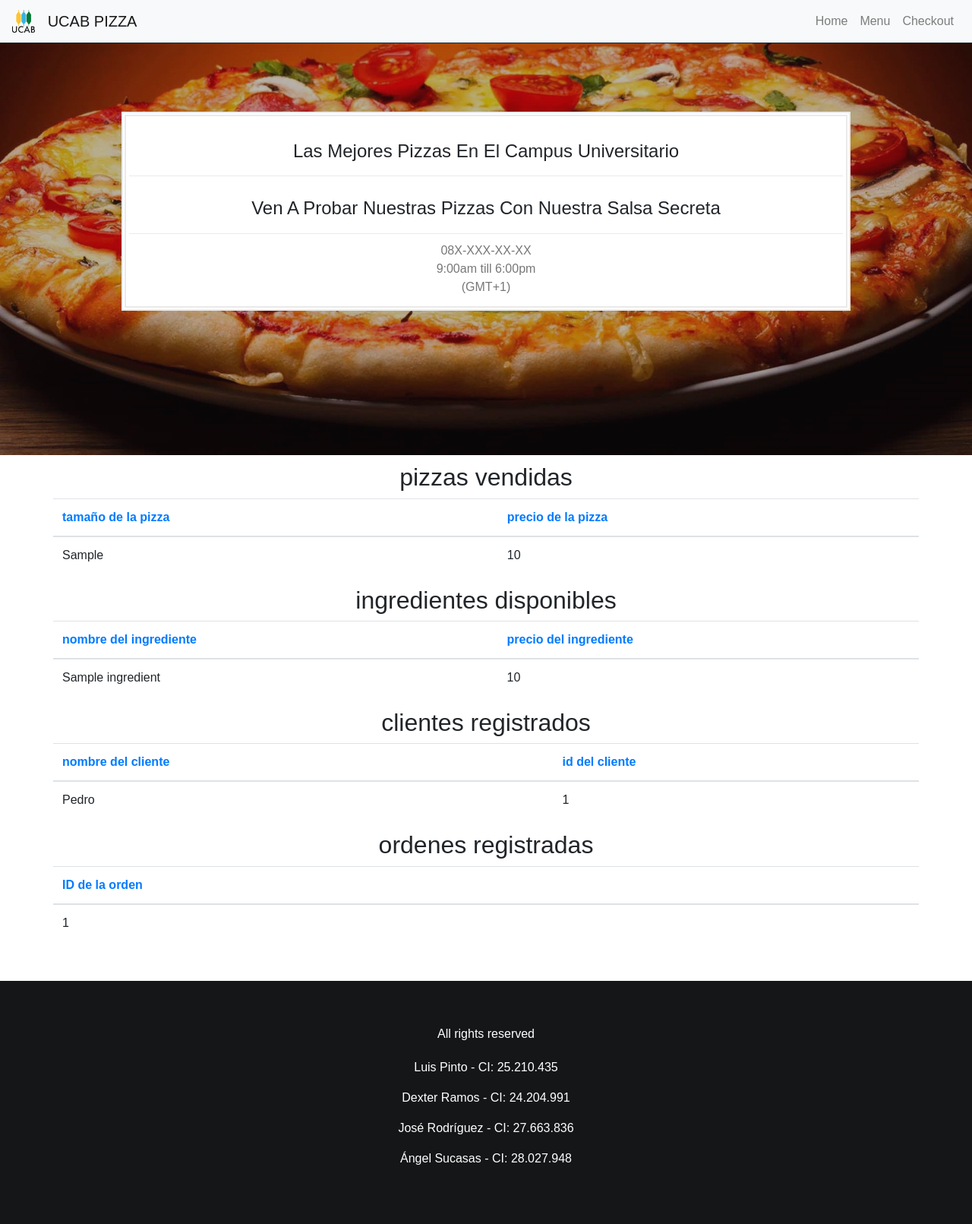
After one commit to dexter-bit/PythonistasDjango, a Django app: template PizzeriaUCAB/templates/reports.html in a window 1280 px wide. The commit adds this page. Shown: the whole page at 76% size. Run offline with Django 3.2, Linux system fonts and the light colour scheme; the template is opened without the code that fills it: values that come from a table or form of the project are taken from there, others are empty; data comes from the database, SQL or seed files in the repository; tables that the repository leaves empty hold one stand-in row (values such as "Sample post"); parts of the project's set-up code (start-up, migrations or seed data) failed here and were passed over; some libraries are stand-ins or nearby versions; some web fonts are replaced.

Commit message:
reportes del aplicativo

```diff
--- a/PizzeriaUCAB/PizzeriaUCAB/PizzeriaUCAB/fixtures.py
+++ b/PizzeriaUCAB/PizzeriaUCAB/PizzeriaUCAB/fixtures.json
@@ -1,6 +1,6 @@
 [
   {
-    "model": "web_pizzeria.Ingredient",
+    "model": "PizzeriaUCAB.Ingredient",
     "pk": 1,
     "fields": {
       "name": "jamon",
@@ -8,7 +8,7 @@
     }
   },
   {
-    "model": "web_pizzeria.Ingredient",
+    "model": "PizzeriaUCAB.Ingredient",
     "pk": 2,
     "fields": {
       "name": "maiz",
@@ -16,7 +16,7 @@
     }
   },
   {
-    "model": "web_pizzeria.Ingredient",
+    "model": "PizzeriaUCAB.Ingredient",
     "pk": 3,
     "fields": {
       "name": "queso",
@@ -24,7 +24,7 @@
     }
   }
   {
-    "model": "web_pizzeria.Ingredient",
+    "model": "PizzeriaUCAB.Ingredient",
     "pk": 4,
     "fields": {
       "name": "champiñon",
@@ -32,7 +32,7 @@
     }
   },
   {
-    "model": "web_pizzeria.Ingredient",
+    "model": "PizzeriaUCAB.Ingredient",
     "pk": 5,
     "fields": {
       "name": "aceite",
@@ -40,7 +40,7 @@
     }
   },
   {
-    "model": "web_pizzeria.Ingredient",
+    "model": "PizzeriaUCAB.Ingredient",
     "pk": 6,
     "fields": {
       "name": "peperoni",
@@ -48,7 +48,7 @@
     }
   },
   {
-    "model": "web_pizzeria.Ingredient",
+    "model": "PizzeriaUCAB.Ingredient",
     "pk": 7,
     "fields": {
       "name": "salami",
--- a/PizzeriaUCAB/PizzeriaUCAB/PizzeriaUCAB/settings.py
+++ b/PizzeriaUCAB/PizzeriaUCAB/PizzeriaUCAB/settings.py
@@ -27,6 +27,9 @@ DEBUG = True
 
 ALLOWED_HOSTS = []
 
+FIXTURE_DIRS = (
+   '/PizzeriaUCAB/',
+)
 
 # Application definition
 
--- a/PizzeriaUCAB/PizzeriaUCAB/urls.py
+++ b/PizzeriaUCAB/PizzeriaUCAB/urls.py
@@ -14,4 +14,5 @@ urlpatterns = [
     path('order/', Order.as_view(), name='order'),
 
     path('', include('store.urls')),
+    path('reports/', Ingredient.as_view(), name='ingredient'),
 ]
--- /dev/null
+++ b/PizzeriaUCAB/templates/reports.html
@@ -0,0 +1,188 @@
+<!DOCTYPE html>
+<html lang="en">
+
+<head>
+
+	<meta charset="UTF-8">
+	<meta name="viewport" content="width=device-width, initial-scale=1.0">
+	<title>Pizza UCAB</title>
+
+	{% load static %}
+	<script src="https://kit.fontawesome.com/8ea2629e67.js" crossorigin="anonymous"></script>
+	<link rel="stylesheet" href="{% static 'css/fontawesome.min.css' %}">
+	<link rel="stylesheet" href="{% static 'css/tether.min.css' %}">
+	<link rel="stylesheet" href="{% static 'css/bootstrap.min.css' %}">
+	<link rel="stylesheet" href="{% static 'css/pipboy.app.css' %}">
+</head>
+
+<body>
+	<div id="home" display="none"></div>
+
+	<!----------------- Nav -------------------->
+
+	<nav class="navbar navbar-expand-lg navbar-light bg-light">
+		<a class="navbar-brand" href="#">
+			<img src="{% static 'css/img/ucab.png' %}" width="30" height="30"
+				class="d-inline-block align-top" alt="UCAB logo">
+				&nbsp;&nbsp;UCAB PIZZA
+		</a>
+		<button class="navbar-toggler" type="button" data-toggle="collapse" data-target="#navbarSupportedContent" aria-controls="navbarSupportedContent" aria-expanded="false" aria-label="Toggle navigation">
+			<span class="navbar-toggler-icon"></span>
+		  </button>
+		<div class="collapse navbar-collapse nav-text" id="navbarSupportedContent">
+			<ul class="navbar-nav">
+				<li class="navbar-item">
+					<a href="#home" class="nav-link scroll-suave">Home</a>
+				</li>
+				<li class="nav-item">
+					<a href="#menu" class="nav-link scroll-suave">Menu</a>
+				</li>
+				<li class="nav-item">
+					<a href="#checkout" class="nav-link scroll-suave">Checkout</a>
+				</li>
+			</ul>
+		</div>
+	</nav>
+
+	<!----------------- Nav// -------------------->
+
+	<!----------------- Parallax -------------------->
+
+	<div class="data parallax">
+		<div class="overlay">
+		</div>
+		<div class="containerblb">
+			<div class="blurb">
+				<h3>Las Mejores Pizzas En El Campus Universitario</h3>
+				<h3>Ven A Probar Nuestras Pizzas Con Nuestra Salsa Secreta</h3>
+				<p>08X-XXX-XX-XX<br>9:00am till 6:00pm<br>(GMT+1)</p>
+			</div>
+		</div>
+	</div>
+	<!----------------- Parallax// -------------------->
+
+	<!----------------- Container -------------------->
+
+	<div class="container container-edit" id="menu">
+		<div class="main-menu row justify-content-center">
+			<h2>pizzas vendidas</h2>
+			<table id="table_all_coins" class="table">
+			  	<thead class=" text-primary">
+			    <th>
+			      tamaño de la pizza
+			    </th>
+			    <th>
+			      precio de la pizza
+			    </th>
+			  </thead>
+			  <tbody>
+			    {% for pizza in pizzas %}
+			    <tr class="{{pizza.id}}">
+			      <td id="name">
+			        {{pizza.size}}
+			      </td>
+			      <td class="short_name">
+			        {{pizza.totalPrice}}
+			      </td>
+			    </tr>
+			    {% endfor %}
+			  </tbody>
+			</table>
+
+			<h2>ingredientes disponibles</h2>
+			<table id="table_all_coins" class="table">
+			  	<thead class=" text-primary">
+			    <th>
+			      nombre del ingrediente
+			    </th>
+			    <th>
+			      precio del ingrediente
+			    </th>
+			  </thead>
+			  <tbody>
+			    {% for ingredient in ingredients %}
+			    <tr class="{{ingredient.id}}">
+			      <td id="name">
+			        {{ingredient.name}}
+			      </td>
+			      <td class="short_name">
+			        {{ingredient.price}}
+			      </td>
+			    </tr>
+			    {% endfor %}
+			  </tbody>
+			</table>
+
+			<h2>clientes registrados</h2>
+			<table id="table_all_coins" class="table">
+			  	<thead class=" text-primary">
+			    <th>
+			      nombre del cliente
+			    </th>
+			    <th>
+			      id del cliente
+			    </th>
+			  </thead>
+			  <tbody>
+			    {% for client in clients %}
+			    <tr class="{{client.id}}">
+			      <td id="name">
+			        {{client.name}}
+			      </td>
+			      <td class="short_name">
+			        {{client.id}}
+			      </td>
+			    </tr>
+			    {% endfor %}
+			  </tbody>
+			</table>
+			<hr>
+			<hr>
+			<h2>ordenes registradas</h2>
+			<table id="table_all_coins" class="table">
+			  	<thead class=" text-primary">
+			    <th>
+			      ID de la orden
+			    </th>
+			  </thead>
+			  <tbody>
+			    {% for order in orders %}
+			    <tr class="{{order.id}}">
+			      <td id="name">
+			        {{order.id}}
+			      </td>
+			    </tr>
+			    {% endfor %}
+			  </tbody>
+			</table>
+		</div>
+	</div>
+
+	<div class="checkout" id="checkout">
+		<div class="checkout-info">
+
+		</div>
+	</div>
+	<!----------------- Container// -------------------->
+
+	<footer>
+
+		<p class="copyright" id="">All rights reserved</p>
+		<div class="bot">
+				<p>Luis Pinto     - CI: 25.210.435</p>
+				<p>Dexter Ramos   - CI: 24.204.991</p>
+				<p>José Rodríguez - CI: 27.663.836</p>
+				<p>Ángel Sucasas  - CI: 28.027.948</p>
+		</div>
+
+	</footer>
+
+	<script src="{% static 'js/jquery-3.5.1.min.js' %}"></script>
+	<script src="{% static 'js/tether.min.js' %}"></script>
+	<script src="{% static 'js/bootstrap.min.js' %}"></script>
+	<script src="{% static 'js/pipboy.app.js' %}"></script>
+	<script src="https://code.jquery.com/jquery-3.2.1.min.js"
+		integrity="sha256-hwg4gsxgFZhOsEEamdOYGBf13FyQuiTwlAQgxVSNgt4=" crossorigin="anonymous"></script>
+</body>
+
+</html>
```
Also changed, not shown: PizzeriaUCAB/PizzeriaUCAB/models.py (+7 -0 lines), PizzeriaUCAB/PizzeriaUCAB/views.py (+38 -5 lines), PizzeriaUCAB/templates/pizza.html (+22 -0 lines).
